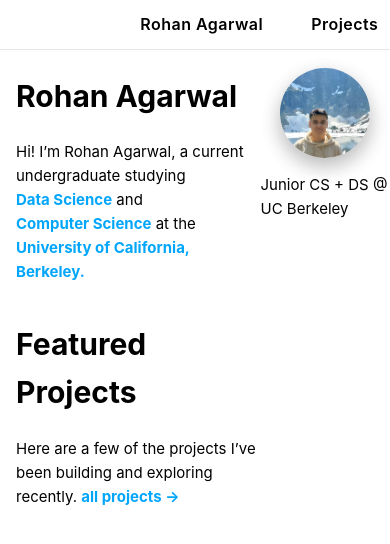
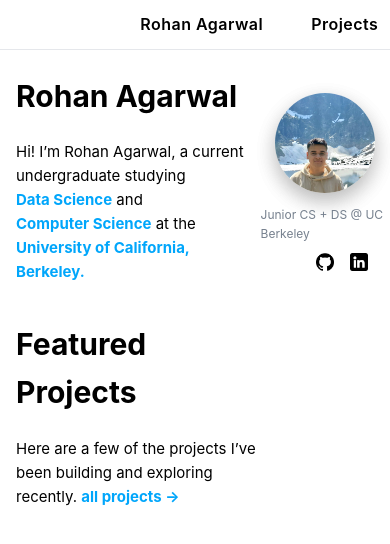
Before and after one commit to Rohanag05/RohanPortfolio, a plain HTML site: page index.html in a window 390 px wide. Drawn offline with Linux system fonts and the light colour scheme.

Commit message:
complete about me section

```diff
--- a/index.html
+++ b/index.html
@@ -24,6 +24,11 @@
         <img src = "IMG_0329.jpg" alt = "me!" class = "me">
         </div>
         <p>Junior CS + DS @ UC Berkeley</p>
+        <div class = "icon">
+          <a href = "https://github.com/Rohanag05"> <img src = "github-logo.png"> </a>
+          <a href = "www.linkedin.com/in/rohan-aga"><img src = "linkedin.png"></a>
+        </div>
+
       </div>
       <div class="bio">
         <h1>Rohan Agarwal</h1>
--- a/style.css
+++ b/style.css
@@ -53,11 +53,6 @@ body {
 
 
 
-.about-me {
-  grid-row: 2 / -1;
-  grid-column:2;
-  margin-top: 1rem;
-}
 
 .bio {
   margin-left: 1rem;
@@ -92,7 +87,34 @@ p span {
   }
 
   }
+.about-me {
 
+  grid-row: 2 / -1;
+  grid-column:2;
+
+  display: flex;
+  flex-direction: column;
+
+  margin-top: 1rem;
+  align-items: center;
+  justify-content: center;
+  font-size: 12px;
+  font-family: "Inter";
+  color: #76808e;
+}
+
+.icon {
+  display: flex;
+  flex-direction: row;
+  gap: 1rem;
+  align-items: center;
+}
+
+.icon img {
+  width: 18px;
+  height: 18px;
+  object-fit: contain;
+}
 
 .me {
   width: 150px;
@@ -104,18 +126,29 @@ p span {
 
 }
 
-/* Tablet */
+
 @media (max-width: 768px) {
   .me {
-    width: 120px;
-    height: 120px;
+    width: 100px;
+    height: 100px;
+  }
+  .icon {
+    width: 18px;
+    height: 18px;
+
+  }
+
+}
+
+
+@media (max-width: 480px) {
+  .me {
+    width: 100px;
+    height: 100px;
+  }
+  .icon {
+    width: 18px;
+    height: 18px;
+
   }
 }
-
-/* Phone */
-@media (max-width: 480px) {
-  .me {
-    width: 90px;
-    height: 90px;
-  }
-}
```
Also changed, not shown: github-logo.png (added), linkedin.png (added).
